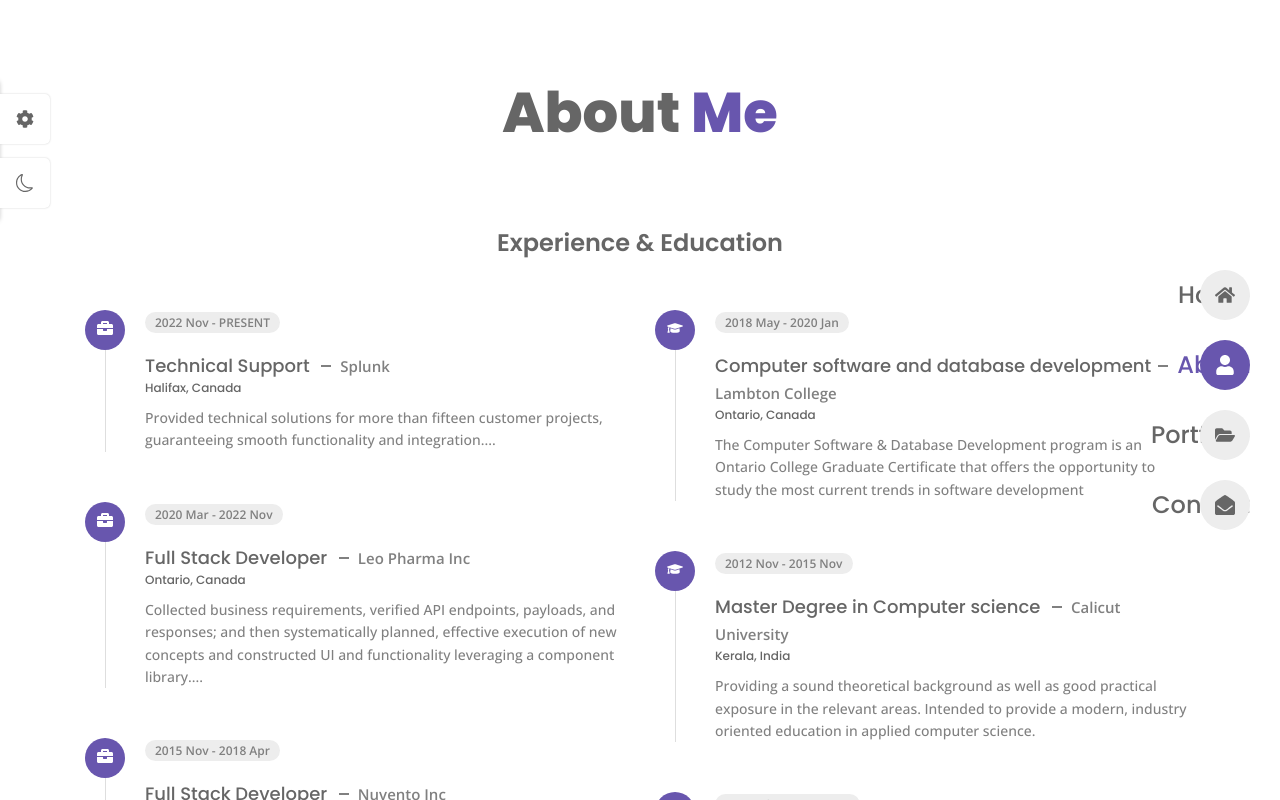
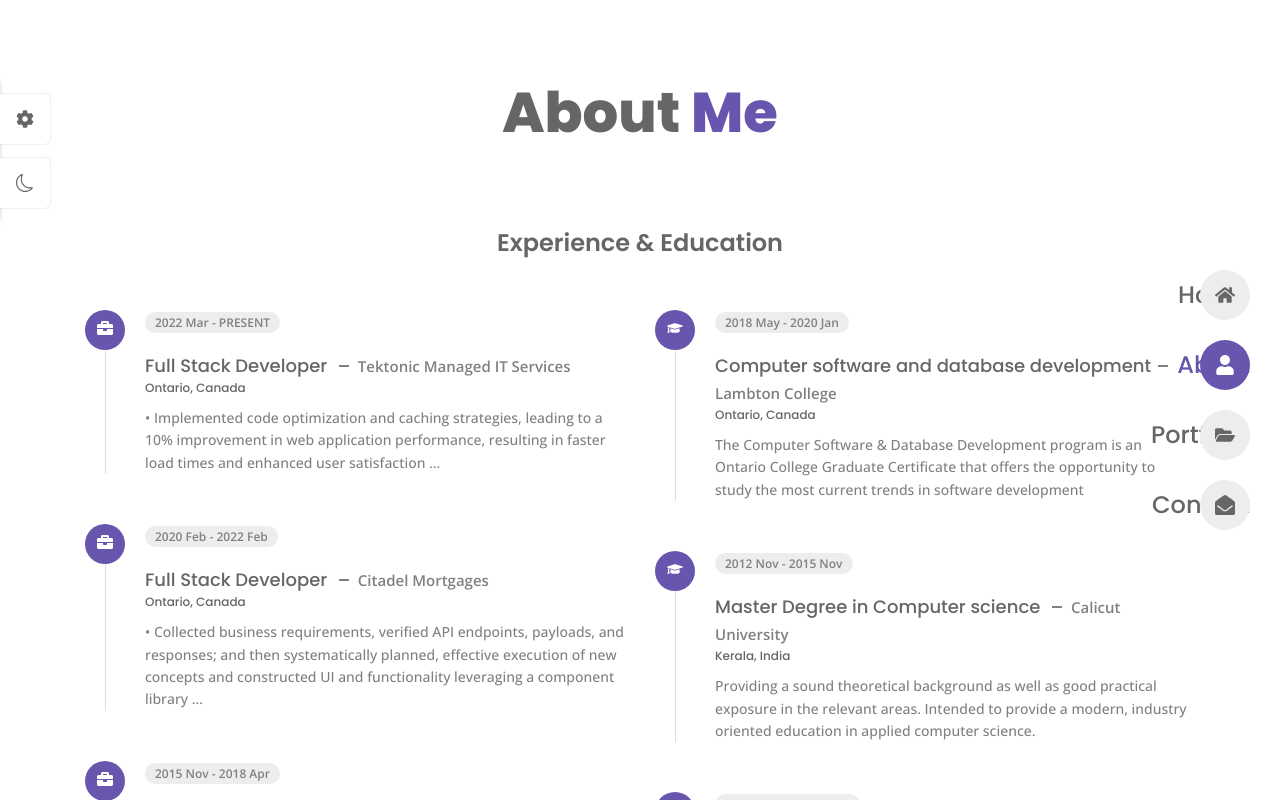
Before and after one commit to girishgirijan/portfolio, a React (Vite) app: page /about in a window 1280 px wide. Shown: the top 800 px of the page. Built offline with nearby package versions, Linux system fonts and the light colour scheme.

Commit message:
New update in 2024

```diff
--- a/src/data.jsx
+++ b/src/data.jsx
@@ -86,7 +86,7 @@ export const personalInfo = [
   {
     id: 4,
     title: 'Email : ',
-    description: 'girishvazheliparambil@mail.com',
+    description: 'girish.v.girijan@mail.com',
     href: "",
   },
 
@@ -129,18 +129,18 @@ export const resume = [
     id: 1,
     category: 'experience',
     icon: <FaBriefcase />,
-    year: '2022 Nov - PRESENT',
-    title: 'Technical Support <span> Splunk </span> <h3>Halifax, Canada</h3>',
-    desc: 'Provided technical solutions for more than fifteen customer projects, guaranteeing smooth functionality and integration....',
+    year: '2022 Mar - PRESENT',
+    title: 'Full Stack Developer <span> Tektonic Managed IT Services  </span> <h3>Ontario, Canada</h3>',
+    desc: '•	Implemented code optimization and caching strategies, leading to a 10% improvement in web application performance, resulting in faster load times and enhanced user satisfaction ...',
   },
 
   {
     id: 2,
     category: 'experience',
     icon: <FaBriefcase />,
-    year: '2020 Mar - 2022 Nov',
-    title: 'Full Stack Developer <span> Leo Pharma Inc </span> <h3>Ontario, Canada</h3>',
-    desc: 'Collected business requirements, verified API endpoints, payloads, and responses; and then systematically planned, effective execution of new concepts and constructed UI and functionality leveraging a component library....',
+    year: '2020 Feb - 2022 Feb',
+    title: 'Full Stack Developer <span> Citadel Mortgages  </span> <h3>Ontario, Canada</h3>',
+    desc: '•	Collected business requirements, verified API endpoints, payloads, and responses; and then systematically planned, effective execution of new concepts and constructed UI and functionality leveraging a component library ...',
   },
 
   {
```
Also changed, not shown: 1 other file (tests, documents, lock files or other folders).
